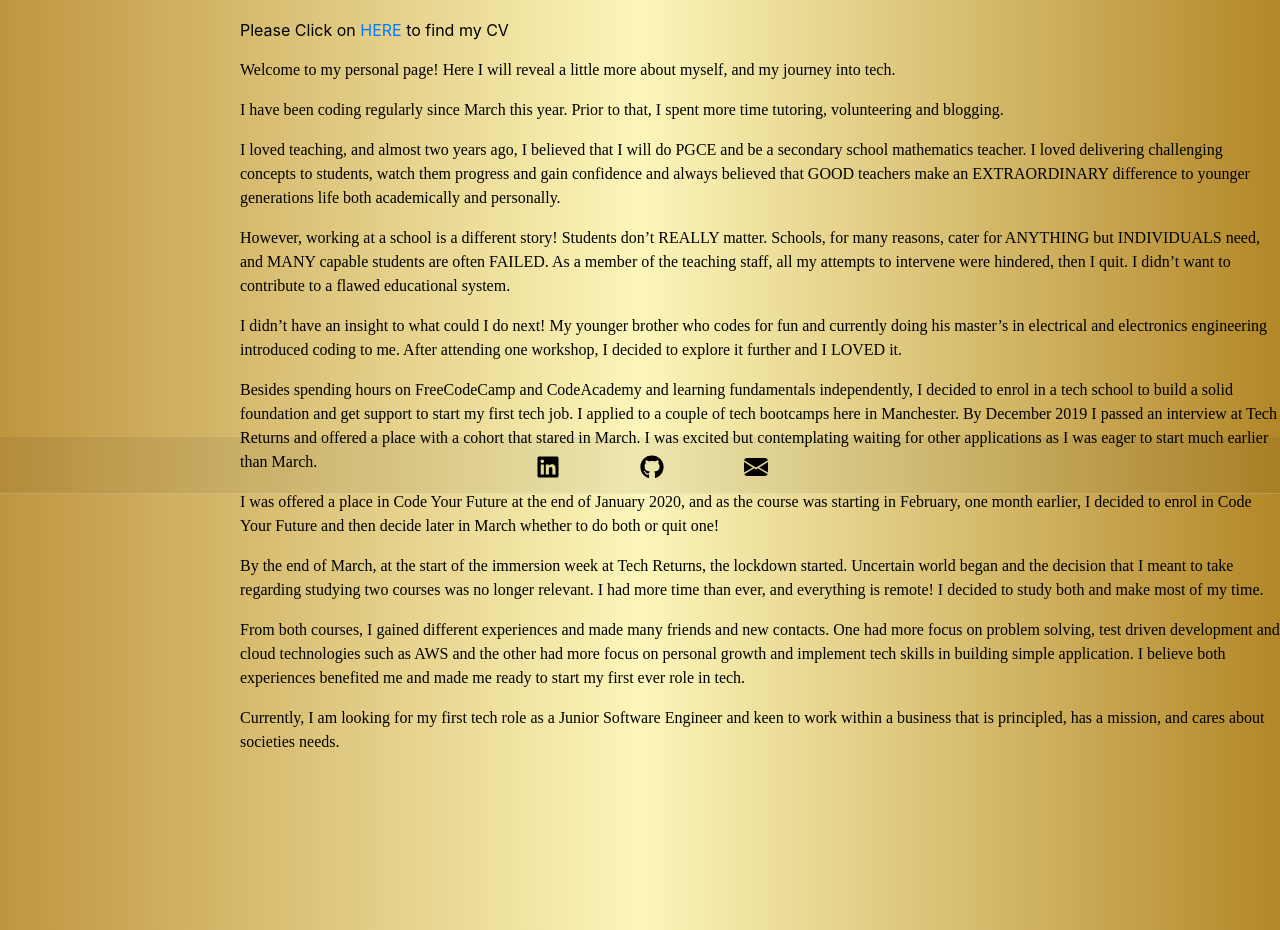
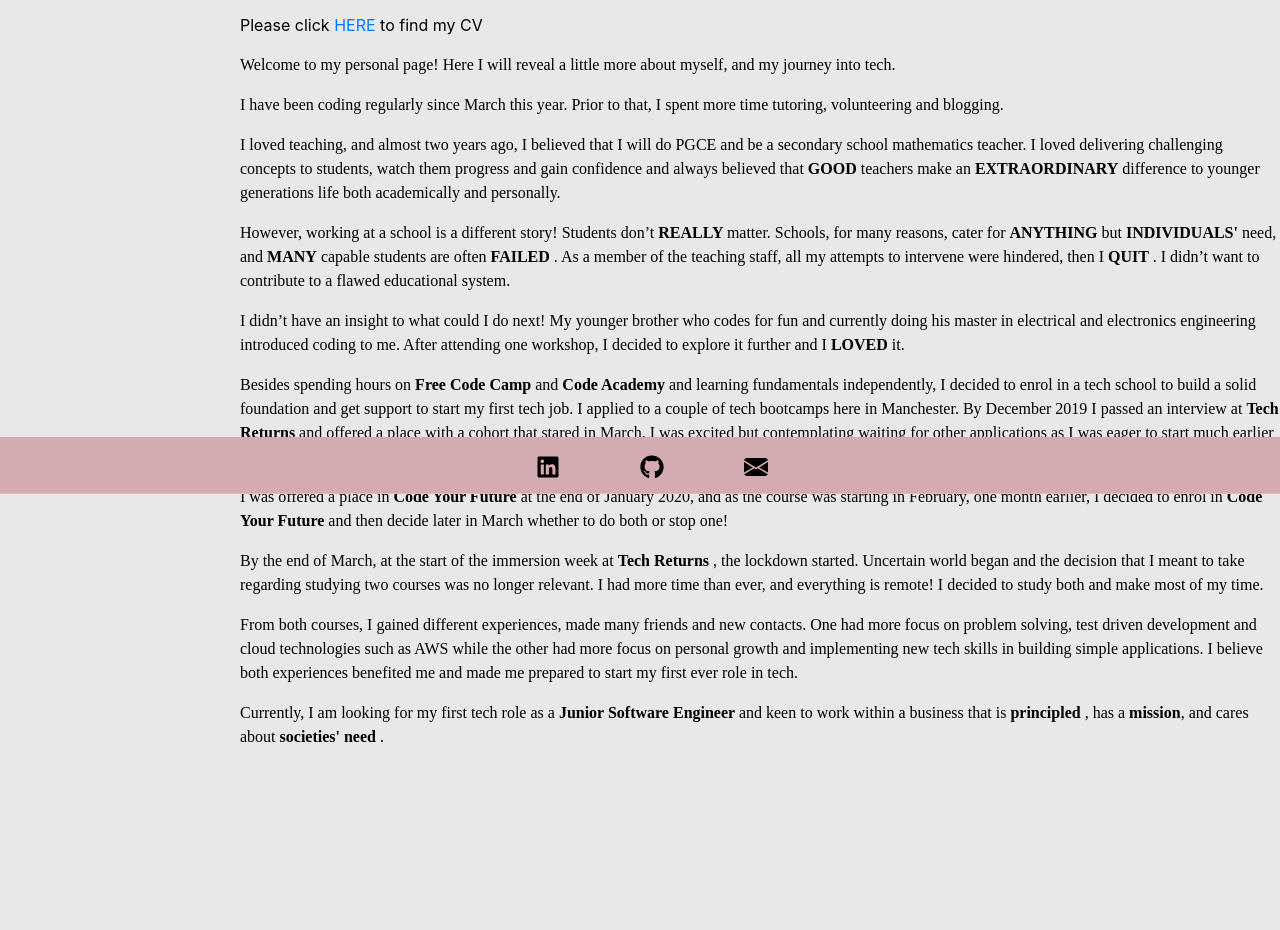
Before and after one commit to FatimaAbdimalik/portfolio, a React (Create React App) app: page /about in a window 1280 px wide. Shown: the part 306-1236 px from the top of the page. Built offline with nearby package versions, Linux system fonts and the light colour scheme; a web font is replaced by a local one.

Commit message:
changed colours

```diff
--- a/src/components/About/About.js
+++ b/src/components/About/About.js
@@ -85,11 +85,16 @@
             <img
               src={photo}
               alt=""
-              style={{ width: "10%", height: "18%", marginLeft: "20rem" }}
+              style={{
+                width: "10%",
+                height: "18%",
+                marginLeft: "20rem",
+                border: "0.5rem solid #3cb371 ",
+              }}
             />
             <p>Hi I am Fatima,</p>
             <div style={{ marginBottom: "1rem" }}>
-              Please Click on
+              Please click
               <a
                 href="https://drive.google.com/file/d/1EgSbDKGwFkMA75xhJP1zqyU-Q5B1HDZZ/view"
                 target="_blank"
@@ -112,61 +117,65 @@
               I loved teaching, and almost two years ago, I believed that I will
               do PGCE and be a secondary school mathematics teacher. I loved
               delivering challenging concepts to students, watch them progress
-              and gain confidence and always believed that GOOD teachers make an
-              EXTRAORDINARY difference to younger generations life both
-              academically and personally.
+              and gain confidence and always believed that <b>GOOD</b> teachers
+              make an <b>EXTRAORDINARY</b> difference to younger generations
+              life both academically and personally.
             </p>
             <p>
               However, working at a school is a different story! Students don’t
-              REALLY matter. Schools, for many reasons, cater for ANYTHING but
-              INDIVIDUALS need, and MANY capable students are often FAILED. As a
-              member of the teaching staff, all my attempts to intervene were
-              hindered, then I quit. I didn’t want to contribute to a flawed
-              educational system.
+              <b> REALLY </b>matter. Schools, for many reasons, cater for{" "}
+              <b>ANYTHING</b> but <b>INDIVIDUALS' </b> need, and <b>MANY</b>{" "}
+              capable students are often <b>FAILED </b>. As a member of the
+              teaching staff, all my attempts to intervene were hindered, then I
+              <b> QUIT </b>. I didn’t want to contribute to a flawed educational
+              system.
             </p>
             <p>
               I didn’t have an insight to what could I do next! My younger
-              brother who codes for fun and currently doing his master’s in
+              brother who codes for fun and currently doing his master in
               electrical and electronics engineering introduced coding to me.
               After attending one workshop, I decided to explore it further and
-              I LOVED it.
+              I <b>LOVED </b>it.
             </p>
             <p>
-              Besides spending hours on FreeCodeCamp and CodeAcademy and
-              learning fundamentals independently, I decided to enrol in a tech
-              school to build a solid foundation and get support to start my
-              first tech job. I applied to a couple of tech bootcamps here in
-              Manchester. By December 2019 I passed an interview at Tech Returns
+              Besides spending hours on <b>Free Code Camp </b> and{" "}
+              <b>Code Academy</b> and learning fundamentals independently, I
+              decided to enrol in a tech school to build a solid foundation and
+              get support to start my first tech job. I applied to a couple of
+              tech bootcamps here in Manchester. By December 2019 I passed an
+              interview at <b>Tech Returns </b>
               and offered a place with a cohort that stared in March. I was
               excited but contemplating waiting for other applications as I was
               eager to start much earlier than March.
             </p>
             <p>
-              I was offered a place in Code Your Future at the end of January
-              2020, and as the course was starting in February, one month
-              earlier, I decided to enrol in Code Your Future and then decide
-              later in March whether to do both or quit one!
+              I was offered a place in <b>Code Your Future </b> at the end of
+              January 2020, and as the course was starting in February, one
+              month earlier, I decided to enrol in <b>Code Your Future </b> and
+              then decide later in March whether to do both or stop one!
             </p>
             <p>
-              By the end of March, at the start of the immersion week at Tech
-              Returns, the lockdown started. Uncertain world began and the
-              decision that I meant to take regarding studying two courses was
-              no longer relevant. I had more time than ever, and everything is
-              remote! I decided to study both and make most of my time.
+              By the end of March, at the start of the immersion week at{" "}
+              <b>Tech Returns </b>, the lockdown started. Uncertain world began
+              and the decision that I meant to take regarding studying two
+              courses was no longer relevant. I had more time than ever, and
+              everything is remote! I decided to study both and make most of my
+              time.
             </p>
             <p>
-              From both courses, I gained different experiences and made many
+              From both courses, I gained different experiences, made many
               friends and new contacts. One had more focus on problem solving,
-              test driven development and cloud technologies such as AWS and the
-              other had more focus on personal growth and implement tech skills
-              in building simple application. I believe both experiences
-              benefited me and made me ready to start my first ever role in
-              tech.
+              test driven development and cloud technologies such as AWS while
+              the other had more focus on personal growth and implementing new
+              tech skills in building simple applications. I believe both
+              experiences benefited me and made me prepared to start my first
+              ever role in tech.
             </p>
             <p>
-              Currently, I am looking for my first tech role as a Junior
-              Software Engineer and keen to work within a business that is
-              principled, has a mission, and cares about societies needs.
+              Currently, I am looking for my first tech role as a{" "}
+              <b>Junior Software Engineer </b>and keen to work within a business
+              that is <b>principled </b>, has a <b>mission</b>, and cares about{" "}
+              <b>societies' need </b>.
             </p>
           </div>
         </div>
--- a/src/components/Home/Home.css
+++ b/src/components/Home/Home.css
@@ -27,7 +27,8 @@
 }
 
 body {
-  background-image: linear-gradient(to right, #bf953f, #fcf6ba, #b38728);
+  /* background-image: linear-gradient(to right, #bf953f, #fcf6ba, #b38728); */
+  background-color: #e8e8e8;
   color: black;
   height: 100%;
 }
@@ -81,5 +82,6 @@
 }
 
 .button > button {
-  background-color: #b38728;
+  background-color: #3cb371;
+  padding: "5px 5px 5px 5px";
 }
--- a/src/components/ProjectCards/ProjectCards.js
+++ b/src/components/ProjectCards/ProjectCards.js
@@ -35,12 +35,20 @@
                       display: "flex",
                       alignItems: "flex-end",
                       justifyContent: "space-around",
+                      // padding: "2px 2px 2px 2px",
+                      // backgroundColor: "#3cb371",
+                      // color: "black",
                     }}
                   >
                     <Card.Link
                       href={cardDetails.code}
                       target="_blank"
                       rel="noopener noreferrer"
+                      style={{
+                        padding: "5px 5px 5px 5px",
+                        backgroundColor: "#3cb371",
+                        color: "black",
+                      }}
                     >
                       Code
                     </Card.Link>
@@ -48,6 +56,11 @@
                       href={cardDetails.live}
                       target="_blank"
                       rel="noopener noreferrer"
+                      style={{
+                        padding: "5px 5px 5px 5px",
+                        backgroundColor: "#3cb371",
+                        color: "black",
+                      }}
                     >
                       Live app
                     </Card.Link>
--- a/src/components/SideBar/SideBar.css
+++ b/src/components/SideBar/SideBar.css
@@ -19,9 +19,8 @@
 .background_colour {
   display: flex;
   flex-direction: column;
-  background-color: rgba(0, 0, 0, 0.058823529411764705);
+  background-color: #d5abb2;
   border-bottom: 1px solid rgba(255, 255, 255, 0.2);
-
   position: fixed;
   width: 100%;
   z-index: 1;
@@ -30,7 +29,7 @@
 .footer {
   display: flex;
   flex-direction: column;
-  background-color: rgba(0, 0, 0, 0.058823529411764705);
+  background-color: #d5abb2;
   border-bottom: 1px solid rgba(255, 255, 255, 0.2);
   position: fixed;
   bottom: 0;
```
